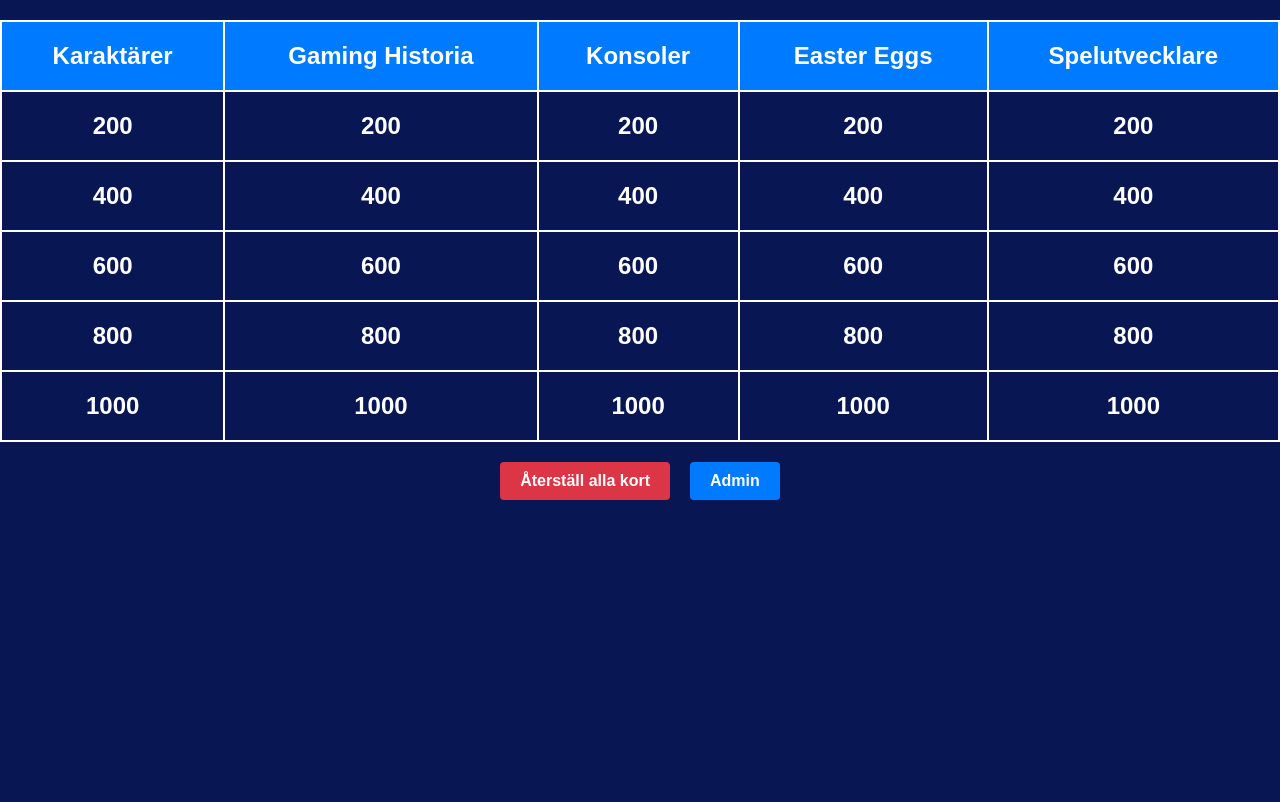
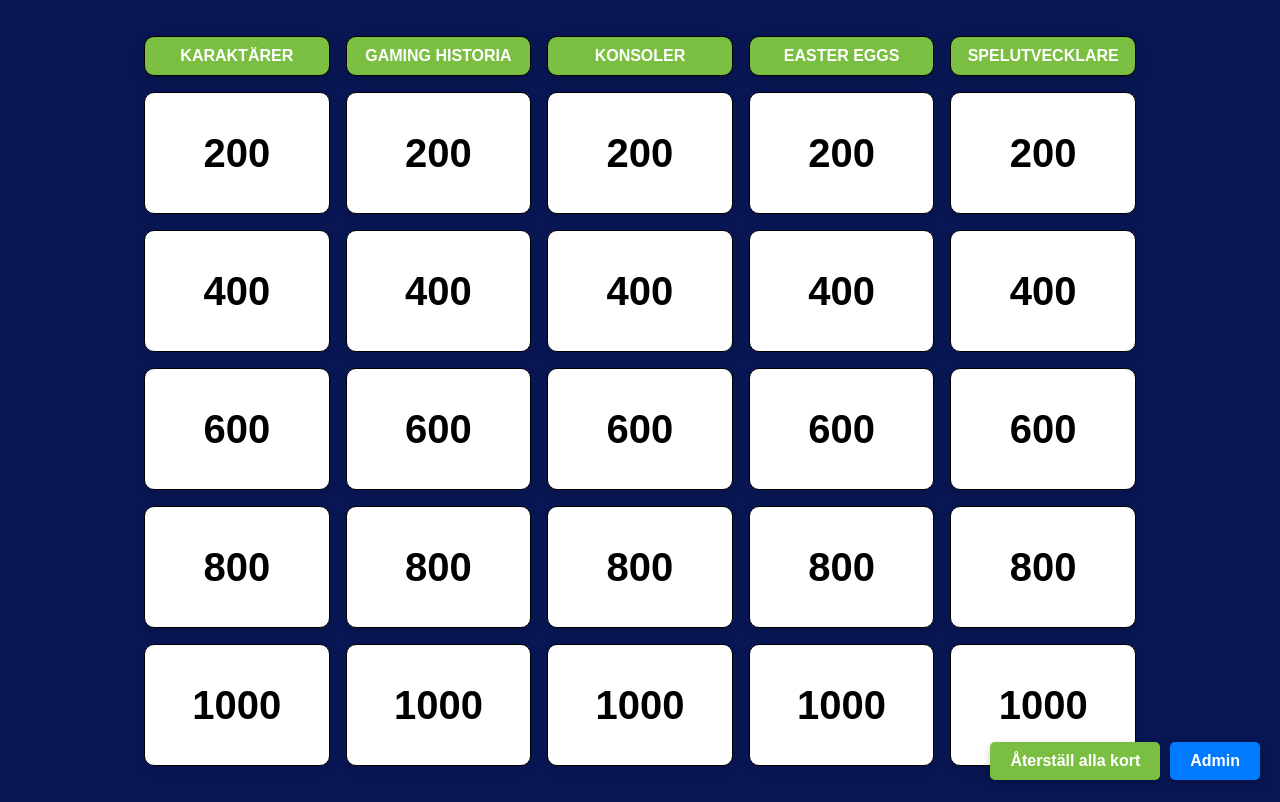
Before and after one commit to CaptainTotte/Quiz, a FastAPI app: page / in a window 1280 px wide. Before the commit the page ends 500 px from the top, so only its background shows below. Run offline with FastAPI, Linux system fonts and the light colour scheme.

Commit message:
1.0
V1.0, for real this time.

```diff
--- a/questions.json
+++ b/questions.json
@@ -10,8 +10,8 @@
         "200": [
             {
                 "category": "Karakt\u00e4rer",
-                "type": "sound",
-                "content": "https://www.cs.uic.edu/~i101/SoundFiles/PinkPanther60.wav"
+                "type": "video",
+                "content": "https://www.youtube.com/embed/sxTNACldK3Y"
             },
             {
                 "category": "Gaming Historia",
--- a/static/script.js
+++ b/static/script.js
@@ -114,9 +114,15 @@ resetButton.addEventListener('click', () => {
     });
 });
 
-// Close the modal when 'ESC' is pressed
+// Close the modal when 'ESC' is pressed or when clicking outside the modal
 document.addEventListener('keydown', (event) => {
     if (event.key === 'Escape') {
+        closeModal();
+    }
+});
+
+modal.addEventListener('click', (event) => {
+    if (event.target === modal) {
         closeModal();
     }
 });
--- a/static/styles.css
+++ b/static/styles.css
@@ -1,146 +1,209 @@
-/* General styles */
 body {
+    font-family: Arial, sans-serif;
+    background-color: #081653; /* Bakgrundsfärg */
     margin: 0;
     padding: 0;
-    font-family: Arial, sans-serif;
-    background-color: #081653;
-    color: white;
 }
 
-/* Game board styles */
-#game-board {
-    width: 100%;
-    border-collapse: collapse;
+table {
+    width: 80%;
     margin: 20px auto;
+    border-collapse: separate; /* Möjliggör mellanrum mellan celler */
+    border-spacing: 16px; /* 16px mellanrum mellan celler */
+    table-layout: fixed; /* Säkerställer att alla celler har samma bredd */
 }
 
-#game-board th, #game-board td {
-    border: 2px solid white;
-    padding: 20px;
+th, td {
+    border: 1px solid black;
     text-align: center;
-    font-size: 1.5rem;
-    font-weight: bold;
     cursor: pointer;
-    transition: background-color 0.3s ease;
+    background-color: white; /* Vit bakgrund för boxarna */
+    box-shadow: 0 4px 8px rgba(0, 0, 0, 0.1); /* Mjuk skugga */
+    border-radius: 10px; /* Rundade hörn */
+    transition: transform 0.2s, box-shadow 0.2s; /* Animering vid hover */
+    width: 150px; /* Bredd på boxarna */
+    height: 120px; /* Höjd på boxarna */
+    padding: 0; /* Ta bort padding för att säkerställa enhetlig storlek */
+    overflow: hidden; /* Förhindra att texten flyter utanför boxen */
 }
 
-#game-board th {
-    background-color: #007BFF;
-    color: white;
+/* Stil för kategorieraden (header) */
+th {
+    font-size: 1em; /* Mindre font-storlek för kategorier */
+    font-weight: bold; /* Fet text */
+    background-color: #7BBF42; /* Grön bakgrund för kategoriboxarna */
+    color: #FFFFFF; /* Vit textfärg */
+    margin-bottom: 32px; /* 32px marginal under kategorieraden */
+    padding: 10px; /* Mindre padding för att ge mer utrymme för text */
+    box-shadow: 0 6px 12px rgba(0, 0, 0, 0.15); /* Starkare skugga för header */
+    width: 150px; /* Samma bredd som andra boxar */
+    height: auto; /* Höjden anpassas efter innehållet */
+    text-transform: uppercase; /* Gör all text till versaler */
+    display: table-cell; /* Använd standard tabell-cell-layout */
+    vertical-align: middle; /* Centrera texten vertikalt */
 }
 
-#game-board td:hover {
-    background-color: #0056b3;
+/* Större text och centrering för poängboxarna */
+td {
+    font-size: 2.5rem; /* Stor textstorlek */
+    font-weight: bold; /* Fet text */
+    display: table-cell; /* Behåll tabell-cell-layout */
+    vertical-align: middle; /* Centrera texten vertikalt */
+    text-align: center; /* Centrera texten horisontellt */
 }
 
-/* Modal styles */
-#modal {
+/* Ta bort hover-effekt för kategorier */
+th:hover {
+    transform: none; /* Ingen förflyttning vid hover */
+    box-shadow: 0 6px 12px rgba(0, 0, 0, 0.15); /* Behåll samma skugga */
+}
+
+td:hover {
+    transform: translateY(-5px); /* Lyft boxen vid hover */
+    box-shadow: 0 8px 16px rgba(0, 0, 0, 0.2); /* Starkare skugga vid hover */
+}
+
+/* Buttons container */
+.buttons-container {
+    position: fixed;
+    bottom: 20px;
+    right: 20px;
+    display: flex;
+    gap: 10px; /* Space between buttons */
+}
+
+/* Reset Button */
+.reset-button {
+    padding: 10px 20px;
+    font-size: 1rem;
+    font-weight: bold;
+    background-color: #7BBF42; /* Green background */
+    color: white;
+    border: none;
+    border-radius: 5px;
+    cursor: pointer;
+    box-shadow: 0 4px 8px rgba(0, 0, 0, 0.2);
+    transition: background-color 0.2s;
+}
+
+.reset-button:hover {
+    background-color: #6aa83a; /* Darker green on hover */
+}
+
+/* Admin Button */
+.admin-button {
+    padding: 10px 20px;
+    font-size: 1rem;
+    font-weight: bold;
+    background-color: #007BFF; /* Dark blue background */
+    color: white;
+    border: none;
+    border-radius: 5px;
+    cursor: pointer;
+    text-decoration: none; /* Remove underline from link */
+    box-shadow: 0 4px 8px rgba(0, 0, 0, 0.2);
+    transition: background-color 0.2s;
+}
+
+.admin-button:hover {
+    background-color: #0a1f6b; /* Darker blue on hover */
+}
+
+/* Hidden class for cards */
+.hidden {
+    visibility: hidden;
+    pointer-events: none; /* Inaktivera klick på dolda kort */
+}
+
+/* Zoom-in animation for cards */
+@keyframes zoomIn {
+    0% {
+        transform: scale(1) translate(var(--start-x), var(--start-y));
+        opacity: 1;
+    }
+    100% {
+        transform: scale(5) translate(0, 0); /* Zoom in and move to center */
+        opacity: 0.5; /* Mindre transparent (ändrat från 0 till 0.5) */
+    }
+}
+
+.zoom-in {
+    animation: zoomIn 0.4s ease-in-out forwards; /* Snabbare och smidigare animation */
+    position: fixed; /* Fix the card position during animation */
+    z-index: 1000; /* Ensure it appears above other elements */
+    pointer-events: none; /* Disable clicks during animation */
+    top: var(--start-top); /* Start from the clicked card's position */
+    left: var(--start-left); /* Start from the clicked card's position */
+    transform-origin: center; /* Zoom from the center of the card */
+}
+
+/* Pop animation for reset */
+@keyframes pop {
+    0% {
+        transform: scale(0);
+        opacity: 0;
+    }
+    50% {
+        transform: scale(1.2);
+        opacity: 1;
+    }
+    100% {
+        transform: scale(1);
+        opacity: 1;
+    }
+}
+
+.pop-effect {
+    animation: pop 0.5s ease-out;
+}
+
+.modal {
     display: none;
     position: fixed;
     top: 0;
     left: 0;
     width: 100%;
     height: 100%;
-    background-color: rgba(0, 0, 0, 0.8);
+    background: rgba(0, 0, 0, 0.5);
     justify-content: center;
     align-items: center;
-    z-index: 1000;
 }
 
 .modal-content {
-    background-color: #081653;
-    padding: 20px;
+    background: white;
     border-radius: 10px;
-    max-width: 90%;
-    max-height: 90%;
-    overflow: auto;
-    text-align: center;
+    width: 90%;
+    height: 90%;
+    max-width: 1000px;
+    max-height: 800px;
+    display: flex;
+    justify-content: center;
+    align-items: center;
+    overflow: hidden;
+    box-shadow: 0 8px 16px rgba(0, 0, 0, 0.2); /* Skugga för modal */
 }
 
-/* Buttons container */
-.buttons-container {
+#question-content {
+    width: 100%;
+    height: 100%;
     display: flex;
     justify-content: center;
-    gap: 20px;
-    margin-top: 20px;
+    align-items: center;
 }
 
-.reset-button, .admin-button {
-    padding: 10px 20px;
-    border: none;
-    border-radius: 4px;
-    cursor: pointer;
-    font-size: 1rem;
-    font-weight: bold;
-    text-decoration: none;
-    color: white;
-    transition: background-color 0.3s ease;
+#question-content img,
+#question-content iframe {
+    width: 100%;
+    height: 100%;
+    object-fit: cover;
 }
 
-.reset-button {
-    background-color: #dc3545;
-}
-
-.reset-button:hover {
-    background-color: #c82333;
-}
-
-.admin-button {
-    background-color: #007BFF; /* Updated background color for the admin button */
-}
-
-.admin-button:hover {
-    background-color: #0056b3; /* Darker shade for hover effect */
-}
-
-/* Animations */
-@keyframes zoom-in {
-    0% {
-        transform: scale(1);
-    }
-    100% {
-        transform: scale(1.2);
-    }
-}
-
-@keyframes pop-effect {
-    0% {
-        transform: scale(1);
-    }
-    50% {
-        transform: scale(1.1);
-    }
-    100% {
-        transform: scale(1);
-    }
-}
-
-.zoom-in {
-    animation: zoom-in 0.3s forwards;
-}
-
-.pop-effect {
-    animation: pop-effect 0.3s forwards;
-}
-
-.hidden {
-    visibility: hidden;
-}
-
-/* Video container styles */
+/* Ytterligare CSS för att dölja YouTube-titlar och kontroller */
 .video-container {
     position: relative;
     width: 100%;
-    padding-bottom: 56.25%; /* 16:9 aspect ratio */
-    height: 0;
-}
-
-.video-container iframe {
-    position: absolute;
-    top: 0;
-    left: 0;
-    width: 100%;
     height: 100%;
+    overflow: hidden;
 }
 
 .youtube-overlay {
```
Also changed, not shown: other parts of static/styles.css (+7 -24 lines).
